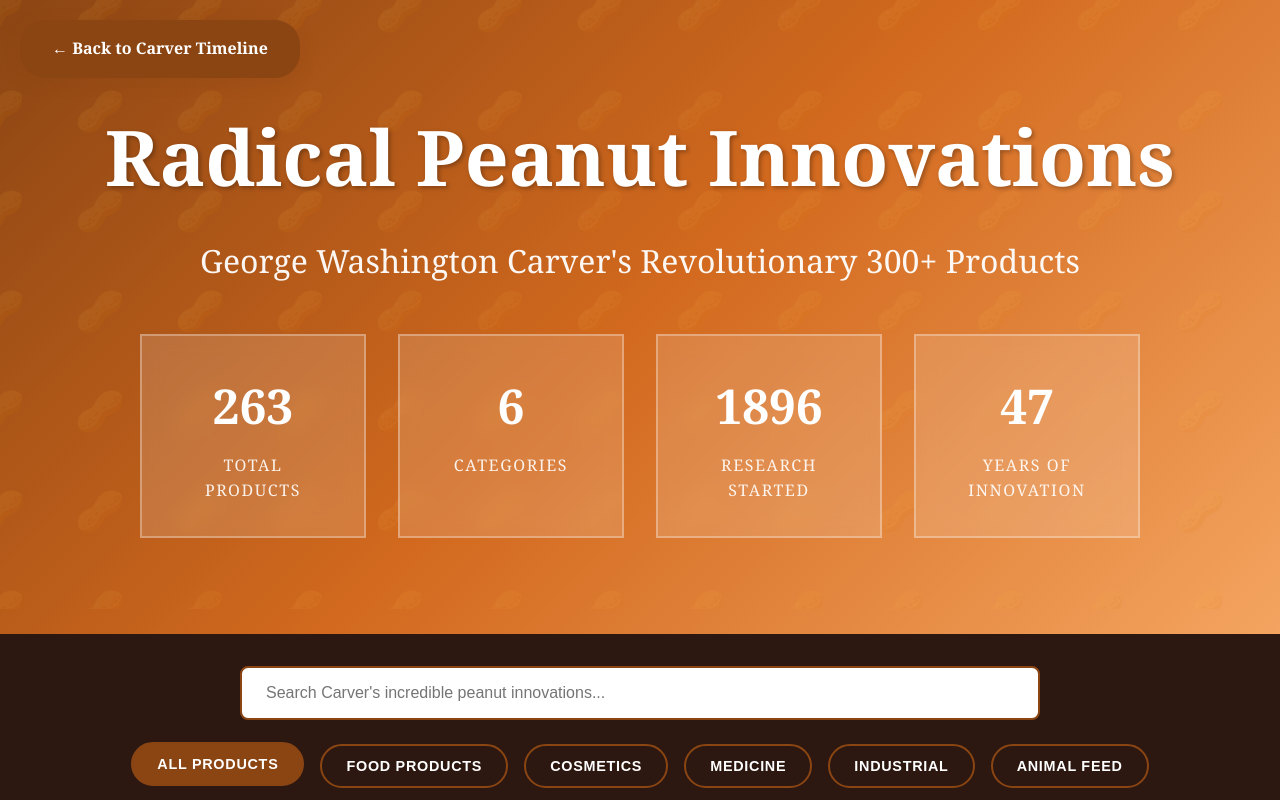
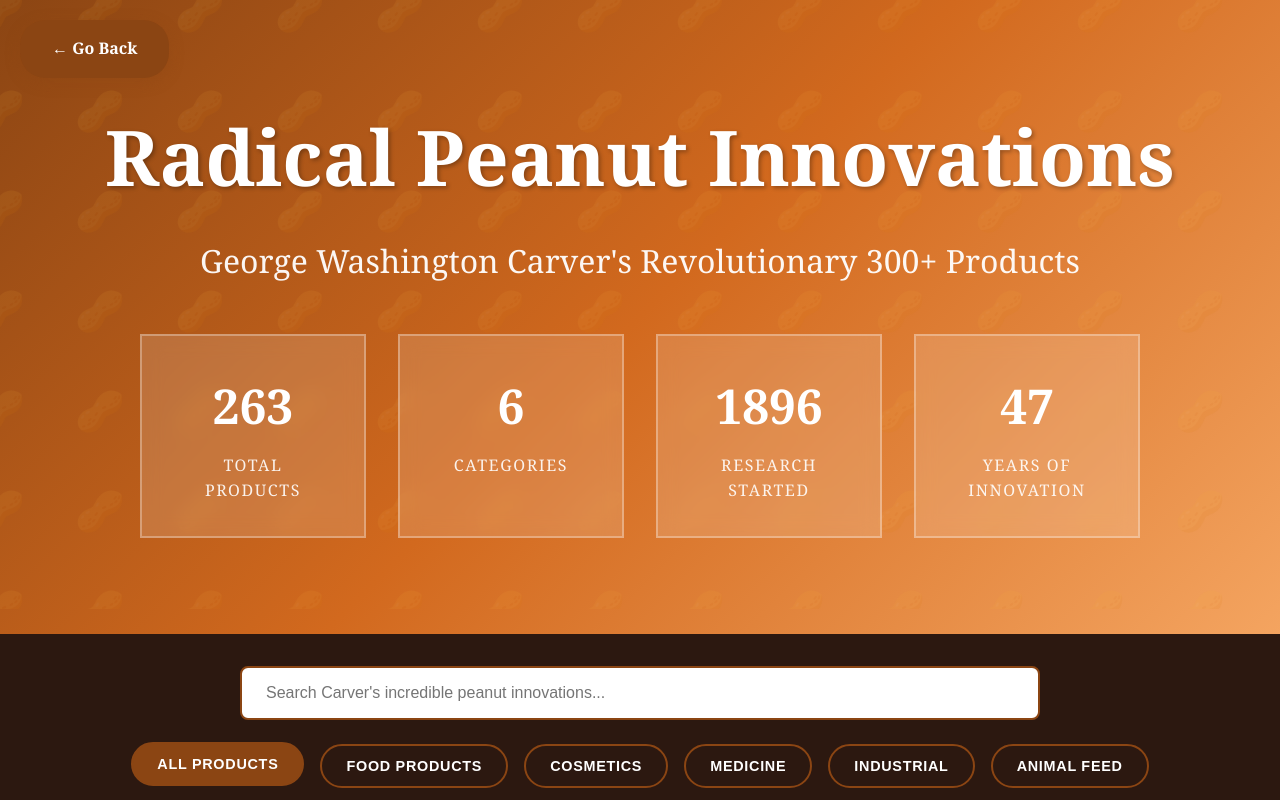
Before and after one commit to fantravel1/georgewashingtoncarverlife, a plain HTML site: page PeanutPage.html in a window 1280 px wide. Shown: the top 800 px of the page. Drawn offline with Linux system fonts and the light colour scheme.

Commit message:
Update PeanutPage.html

```diff
--- a/PeanutPage.html
+++ b/PeanutPage.html
@@ -465,7 +465,7 @@
     </style>
 </head>
 <body>
-    <a href="index.html" class="back-link">← Back to Carver Timeline</a>
+    <a href="index.html" class="back-link">← Go Back</a>
 
     <!-- Hero Section -->
     <section class="hero">
```
